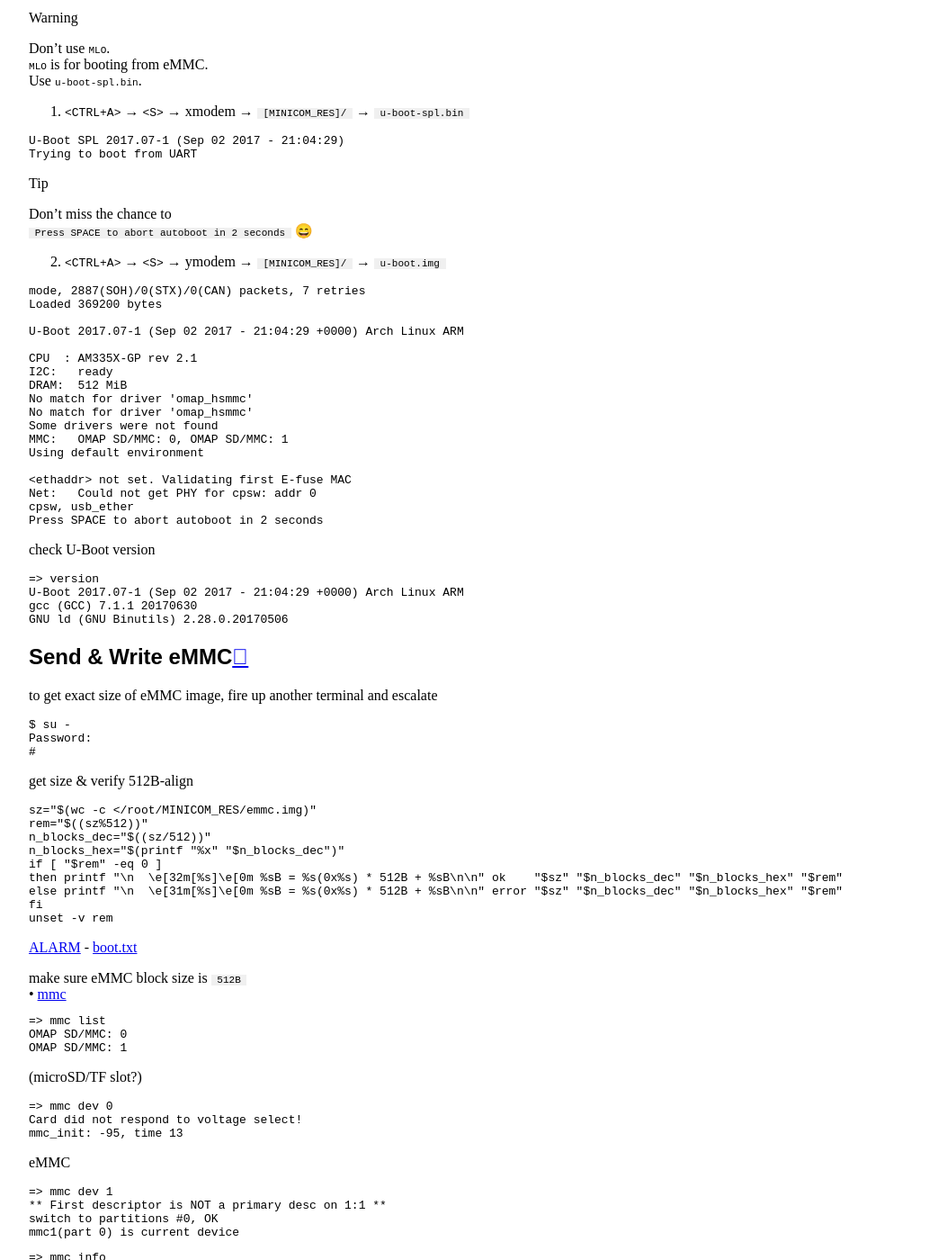
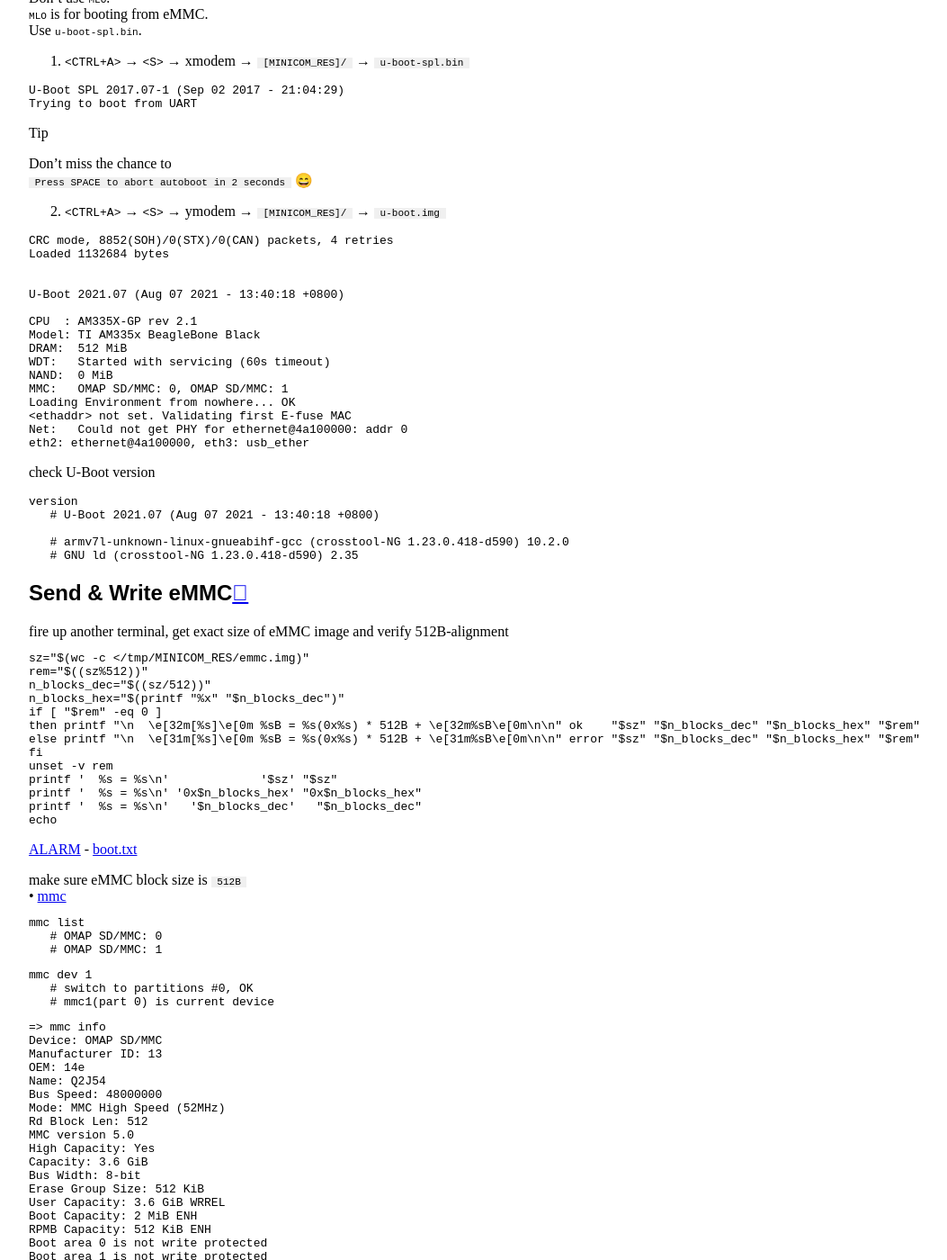
Before and after one commit to Un1Gfn/sphinx.public, a Sphinx documentation site: the page built from Documentation/U-Boot.rst, in a window 1280 px wide and 1400 px high, scrolled down 10932 px. Shown: the whole window at 90% size, without its empty margins (176-1229 px from the left). Built offline with Sphinx 7.4.7 and the Read the Docs theme 2.0.0, drawn with Linux system fonts in a browser that asks for light colours; the version number could not be read and is left out; cross-references to code outside the pages are shown as plain code; some of the changed text lies outside the part shown.

```diff
--- a/Documentation/U-Boot.rst
+++ b/Documentation/U-Boot.rst
@@ -104,10 +104,10 @@ in case of ``tar: Ignoring unknown extended header keyword 'SCHILY.fflags'``\
 
    # sha1sum -c ArchLinuxARM-am33x-latest.tar.gz.sha1sum
    # tar -x -v --no-xattrs --strip-components 1 -f ArchLinuxARM-am33x-latest.tar.gz "./boot"
-   rm -rfv alarm_boot
-   mkdir -pv alarm_boot
+   rm -rfv /tmp/MINICOM_RES
+   mkdir -pv /tmp/MINICOM_RES
    bsdtar -x \
-      -C "./alarm_boot" \
+      -C "/tmp/MINICOM_RES" \
       -f uboot-beaglebone-2017.07-1-armv7h.pkg.tar.xz \
       --no-xattrs \
       --strip-components 1 \
@@ -117,26 +117,18 @@ in case of ``tar: Ignoring unknown extended header keyword 'SCHILY.fflags'``\
    #    --no-xattrs \
    #    --strip-components 1 \
    #    -f uboot-beaglebone-2017.07-1-armv7h.pkg.tar.xz \
-   #    -C "./alarm_boot"
+   #    -C "/tmp/MINICOM_RES"
 
 ``MLO``
 |rarr| `strip 520-byte header <https://e2e.ti.com/support/processors/f/processors-forum/321500/serial-boot-on-am3359-mlo-does-not-give-prompt>`__ |rarr|
 u-boot-spl.bin ::
 
    # dd if=MLO of=u-boot-spl.bin bs=1 skip=520
-   { [ -f alarm_boot/u-boot-spl.bin ] && echo error; } \
-      || tail -c +521 alarm_boot/MLO >alarm_boot/u-boot-spl.bin
+   { [ -f /tmp/MINICOM_RES/u-boot-spl.bin ] && echo error; } \
+      || tail -c +521 /tmp/MINICOM_RES/MLO >/tmp/MINICOM_RES/u-boot-spl.bin
    diff -u10 \
-      <(xxd -c 8 -u alarm_boot/MLO            | cut -d':' -f2-) \
-      <(xxd -c 8 -u alarm_boot/u-boot-spl.bin | cut -d':' -f2-)
-
-convenience symlink for minicom\ [#MR]_ ::
-
-   echo; \
-      ls -Al alarm_boot; echo; \
-      sudo rm -fv /root/MINICOM_RES; \
-      sudo ln -sv "$(realpath alarm_boot)" "$_"; echo; \
-      sudo ls -Al /root/MINICOM_RES/; echo
+      <(xxd -c 8 -u /tmp/MINICOM_RES/MLO            | cut -d':' -f2-) \
+      <(xxd -c 8 -u /tmp/MINICOM_RES/u-boot-spl.bin | cut -d':' -f2-)
 
 .. https://docs.readthedocs.io/en/stable/guides/cross-referencing-with-sphinx.html
 .. _reference_label_u-boot_build_manually:
@@ -204,9 +196,17 @@ kbuild menuconfig\ :ltlink:`$MENUCONFIG_COLOR <https://www.kernel.org/doc/html/l
 
    # make MENUCONFIG_COLOR=mono menuconfig
 
+.. _ref_label_already_built_BACKREF:
+
+.. tip::
+
+   If a previous build is available,
+   jump :ref:`here <ref_label_already_built>`\ |:dart:|
+   to collect its output instead of building again.
+
 .. danger::
 
-   Previous build will be lost!
+   Previous build will be lost if you proceed!
 
 tools/`genboardscfg.py <https://github.com/u-boot/u-boot/blob/master/tools/genboardscfg.py>`__
 
@@ -374,9 +374,6 @@ apply the following changes by hand
 | :kbd:`<CTRL+S>` (File - Save)
 | :kbd:`<CTRL+Q>` (File - Quit)
 
-build
-~~~~~
-
 build ::
 
    # In tmux
@@ -394,8 +391,14 @@ reset vars ::
       printf "\n\e[31m%s\e[0m\n\n" "error"
    fi
 
-check output ::
+.. _ref_label_already_built:
 
+| :ref:`jump back<ref_label_already_built_BACKREF>`\ |:dart:|
+| check output
+
+::
+
+   cd ~/beaglebone/u-boot-2021.07
    # git check-ignore * | xargs file
    { \
       echo
@@ -419,17 +422,14 @@ check output ::
       echo
    } | less +X -SRM +%
 
-convenience symlink for minicom\ [#MR]_ ::
+collect artifacts ::
 
-   TS=(O/{spl/u-boot-spl.bin,MLO,u-boot.img})
+   TS=(O/{spl/u-boot-spl.bin,MLO,u-boot.img}) &&
    echo && \
       ls -lh ${TS[@]} && echo && \
-      sudo rm -rfv /root/MINICOM_RES && echo && \
-      sudo mkdir -pv /root/MINICOM_RES && \
-      for T in ${TS[@]}; do
-        sudo ln -sv "$(realpath "$T")" -t /root/MINICOM_RES/
-      done && \
-      echo
+      rm -rfv /tmp/MINICOM_RES && \
+      mkdir -pv /tmp/MINICOM_RES && echo && \
+      cp -iv "${TS[@]}" /tmp/MINICOM_RES/ && echo
    unset -v TS
 
 |gamma|. build w/ buildroot
@@ -521,9 +521,9 @@ genimage.cfg `syntax <https://github.com/pengutronix/genimage/blob/master/README
    rm -rfv /tmp/genimage*
    # mkdir -pv /tmp/genimage_emptydir
    # Don't put u-boot-spl.bin here!
-   f=(MLO boot.scr boot.txt mkscr u-boot.img)
+   f=(MLO u-boot.img)
    # For preserve of timestamps, in "image fat.partimg", use "mountpoint=" instead of "vfat{}"
-   # for i in $f; do touch -c -d "1989-06-04T00:00:00" "$(git rev-parse --show-toplevel)/alarm_boot/$f"; done
+   # for i in $f; do touch -c -d "1989-06-04T00:00:00" "/tmp/MINICOM_RES/$f"; done
    ./cfg.sh ${f[@]}
    python3 -m pygments -l cfg /tmp/genimage.cfg
 
@@ -556,13 +556,13 @@ genimage is intended to be run in a fakeroot environment\ [#]_ ::
    echo; sfdisk -Vl /tmp/genimage_outputpath/emmc.img
    echo; mdir -i /tmp/genimage_outputpath/fat.partimg
 
-convenience symlink for minicom\ [#MR]_ ::
+collect artifacts ::
 
-   echo; \
-   sudo rm -fv /root/MINICOM_RES/emmc.img; \
-   sudo ln -sv "$(realpath /tmp/genimage_outputpath/emmc.img)" "$_"; echo; \
-   sudo file /root/MINICOM_RES; echo
-   sudo ls -Al /root/MINICOM_RES/; echo
+   echo && \
+      ls -Alh /tmp/MINICOM_RES && echo
+      rm -fv /tmp/MINICOM_RES/emmc.img && \
+         cp -iv /tmp/genimage_outputpath/emmc.img "$_" && echo && \
+      ls -Alh /tmp/MINICOM_RES/ && echo
 
 |beta|. manually
 ----------------
@@ -738,6 +738,11 @@ escalate ::
 
    su -
 
+convenience symlink for minicom ::
+
+   sudo rm -rfv /root/MINICOM_RES
+   sudo ln -sv "/tmp/MINICOM_RES" /root/MINICOM_RES
+
 run minicom ::
 
    # --metakey
@@ -786,59 +791,58 @@ Wait for at most 30 seconds until ``CCC...`` appears in minicom console
 
 2. :kbd:`<CTRL+A>` |rarr| :kbd:`<S>` |rarr| ymodem |rarr| ``[MINICOM_RES]/`` |rarr| ``u-boot.img``
 
-.. code:: text
+.. code-block:: text
+   :emphasize-lines: 13
 
-   mode, 2887(SOH)/0(STX)/0(CAN) packets, 7 retries
-   Loaded 369200 bytes
+   CRC mode, 8852(SOH)/0(STX)/0(CAN) packets, 4 retries
+   Loaded 1132684 bytes
 
-   U-Boot 2017.07-1 (Sep 02 2017 - 21:04:29 +0000) Arch Linux ARM
+
+   U-Boot 2021.07 (Aug 07 2021 - 13:40:18 +0800)
 
    CPU  : AM335X-GP rev 2.1
-   I2C:   ready
+   Model: TI AM335x BeagleBone Black
    DRAM:  512 MiB
-   No match for driver 'omap_hsmmc'
-   No match for driver 'omap_hsmmc'
-   Some drivers were not found
+   WDT:   Started with servicing (60s timeout)
+   NAND:  0 MiB
    MMC:   OMAP SD/MMC: 0, OMAP SD/MMC: 1
-   Using default environment
+   Loading Environment from nowhere... OK
+   <ethaddr> not set. Validating first E-fuse MAC
+   Net:   Could not get PHY for ethernet@4a100000: addr 0
+   eth2: ethernet@4a100000, eth3: usb_ether
 
-   <ethaddr> not set. Validating first E-fuse MAC
-   Net:   Could not get PHY for cpsw: addr 0
-   cpsw, usb_ether
-   Press SPACE to abort autoboot in 2 seconds
 
 check U-Boot version
 
 .. code:: text
 
-   => version
-   U-Boot 2017.07-1 (Sep 02 2017 - 21:04:29 +0000) Arch Linux ARM
-   gcc (GCC) 7.1.1 20170630
-   GNU ld (GNU Binutils) 2.28.0.20170506
+   version
+      # U-Boot 2021.07 (Aug 07 2021 - 13:40:18 +0800)
+
+      # armv7l-unknown-linux-gnueabihf-gcc (crosstool-NG 1.23.0.418-d590) 10.2.0
+      # GNU ld (crosstool-NG 1.23.0.418-d590) 2.35
 
 Send & Write eMMC
 =================
 
-to get exact size of eMMC image,
-fire up another terminal and escalate
+| fire up another terminal,
+  get exact size of eMMC image and verify 512B-alignment
 
-.. code:: shell-session
+::
 
-   $ su -
-   Password:
-   #
-
-get size & verify 512B-align ::
-
-   sz="$(wc -c </root/MINICOM_RES/emmc.img)"
+   sz="$(wc -c </tmp/MINICOM_RES/emmc.img)"
    rem="$((sz%512))"
    n_blocks_dec="$((sz/512))"
    n_blocks_hex="$(printf "%x" "$n_blocks_dec")"
    if [ "$rem" -eq 0 ]
-   then printf "\n  \e[32m[%s]\e[0m %sB = %s(0x%s) * 512B + %sB\n\n" ok    "$sz" "$n_blocks_dec" "$n_blocks_hex" "$rem"
-   else printf "\n  \e[31m[%s]\e[0m %sB = %s(0x%s) * 512B + %sB\n\n" error "$sz" "$n_blocks_dec" "$n_blocks_hex" "$rem"
+   then printf "\n  \e[32m[%s]\e[0m %sB = %s(0x%s) * 512B + \e[32m%sB\e[0m\n\n" ok    "$sz" "$n_blocks_dec" "$n_blocks_hex" "$rem"
+   else printf "\n  \e[31m[%s]\e[0m %sB = %s(0x%s) * 512B + \e[31m%sB\e[0m\n\n" error "$sz" "$n_blocks_dec" "$n_blocks_hex" "$rem"
    fi
    unset -v rem
+   printf '  %s = %s\n'             '$sz' "$sz"
+   printf '  %s = %s\n' '0x$n_blocks_hex' "0x$n_blocks_hex"
+   printf '  %s = %s\n'   '$n_blocks_dec'   "$n_blocks_dec"
+   echo
 
 `ALARM <https://archlinuxarm.org/packages/armv7h/uboot-beaglebone/files/uboot-beaglebone.install>`__
 - `boot.txt <https://archlinuxarm.org/packages/armv7h/uboot-beaglebone/files/boot.txt>`__
@@ -848,52 +852,43 @@ get size & verify 512B-align ::
 
 .. code:: text
 
-   => mmc list
-   OMAP SD/MMC: 0
-   OMAP SD/MMC: 1
-
-(microSD/TF slot?)
+   mmc list
+      # OMAP SD/MMC: 0
+      # OMAP SD/MMC: 1
 
 .. code:: text
 
-   => mmc dev 0
-   Card did not respond to voltage select!
-   mmc_init: -95, time 13
-
-eMMC
-
-.. code:: text
-
-   => mmc dev 1
-   ** First descriptor is NOT a primary desc on 1:1 **
-   switch to partitions #0, OK
-   mmc1(part 0) is current device
+   mmc dev 1
+      # switch to partitions #0, OK
+      # mmc1(part 0) is current device
 
 .. https://www.sphinx-doc.org/en/master/usage/restructuredtext/directives.html#directive-option-code-block-emphasize-lines
 .. code-block:: text
-   :emphasize-lines: 7
+   :emphasize-lines: 8
 
    => mmc info
    Device: OMAP SD/MMC
    Manufacturer ID: 13
    OEM: 14e
    Name: Q2J54
-   Tran Speed: 52000000
+   Bus Speed: 48000000
+   Mode: MMC High Speed (52MHz)
    Rd Block Len: 512
    MMC version 5.0
    High Capacity: Yes
    Capacity: 3.6 GiB
-   Bus Width: 4-bit
+   Bus Width: 8-bit
    Erase Group Size: 512 KiB
-   HC WP Group Size: 8 MiB
    User Capacity: 3.6 GiB WRREL
    Boot Capacity: 2 MiB ENH
    RPMB Capacity: 512 KiB ENH
+   Boot area 0 is not write protected
+   Boot area 1 is not write protected
 
 .. code:: text
 
-   => mmc part
-   ## Unknown partition table type 0
+   mmc part
+      # ## Unknown partition table type 0
 
 .. tip::
    | Make sure eMMC block size is ``512B``
@@ -906,13 +901,12 @@ erase the first 10MiB of eMMC
 
 .. code:: text
 
-  => mmc erase 0 0x5000
-
-  MMC erase: dev # 1, block # 0, count 20480 ... 20480 blocks erased: OK
-  => mmc rescan
-  ** First descriptor is NOT a primary desc on 1:1 **
-  => mmc part
-  ## Unknown partition table type 0
+   mmc erase 0 0x5000
+      #
+      # MMC erase: dev # 1, block # 0, count 20480 ... 20480 blocks erased: OK
+   mmc rescan
+   mmc part
+      # ## Unknown partition table type 0
 
 .. tip::
    | |b| RAM block size is ``1B``
@@ -929,30 +923,38 @@ erase the first 10MiB of eMMC
 
 .. code:: text
 
-   => cmp.b   0x100000 0x82000000 0xa00000
-      # Expect difference
-   => mw.b  0x82000000          0 0xa00000
-   => cmp.b   0x100000 0x82000000 0xa00000
-   Total of 10485760 byte(s) were the same
+   # Error prone, don't try accessing 0x100000 any more
+   # cmp.b   0x100000 0x82000000 0xa00000
+   mw.b  0x82000000          0 0xa00000
 
-get ready for receiving
+get ready for ``ymodem`` transfer
 
 .. code:: text
 
-   => loady 0x82000000 115200
+   loady 0x82000000 115200
 
-minicom |rarr| :kbd:`<CTRL+A>` |rarr| :kbd:`<S>` |rarr| ymodem |rarr| ``[MINICOM_RES]/`` |rarr| ``emmc.img``
+| minicom |rarr| :kbd:`<CTRL+A>` |rarr| :kbd:`<S>` |rarr| ymodem |rarr| ``[MINICOM_RES]/`` |rarr| ``emmc.img``
+| for ``<N_BLOCKS_DEC>`` expect the same value as ``$sz``
+
+.. code:: text
+
+   ## Ready for binary (ymodem) download to 0x82000000 at 115200 bps...
+   CRC mode, 16390(SOH)/0(STX)/0(CAN) packets, 4 retries
+   ## Total Size      = 0x... = <N_BLOCKS_DEC> Bytes
 
 |b| md.b - memory display byte
 
 .. code:: text
 
-   md.b  0x82000000 0x4
+   md.b 0x82000000 0x1BE
+      # Expect 446 bytes all zero
+   md.b 0x82000000 0x200
+      # Expect 512 bytes with MBR partition table near the end
 
 | dump eMMC image from RAM to eMMC
   - `mmc <https://www.denx.de/wiki/view/DULG/UBootCmdGroupMMC>`__
-| |b| replace ``<N_BLOCKS_HEX>`` with the value of ``$n_blocks_hex``
-| |b| for ``<N_BLOCKS_DEC>`` expect the same value as ``$n_blocks_dec``
+| |b| replace ``<N_BLOCKS_HEX>`` with the value of ``echo "0x$n_blocks_hex"`` |:warning:| add ``0x`` prefix
+| |b| for ``<N_BLOCKS_DEC>`` expect the same value as ``echo "$n_blocks_dec"``
 
 .. code:: text
 
@@ -973,12 +975,11 @@ verify partition layout
    mmc part
       # Should be the same as (A)
 
-view installed MLO
+view installed ``MLO`` and ``u-boot.img``
 
 .. warning::
 
    | There shouldn't be ``u-boot-spl.bin`` here.
-   | Expect ``MLO``.
 
 .. code:: text
 
```
Also changed, not shown: other parts of Documentation/U-Boot.rst (+0 -1 lines).
